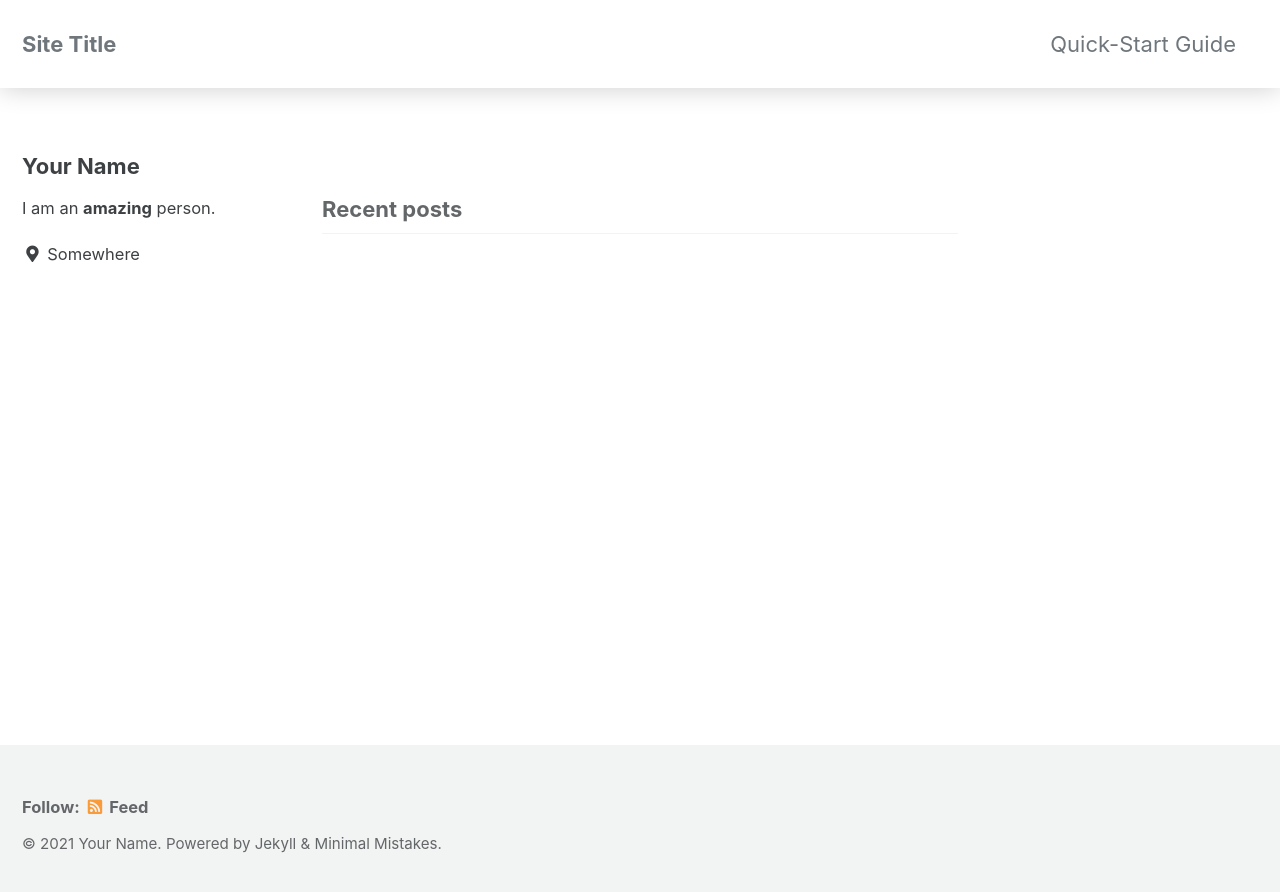
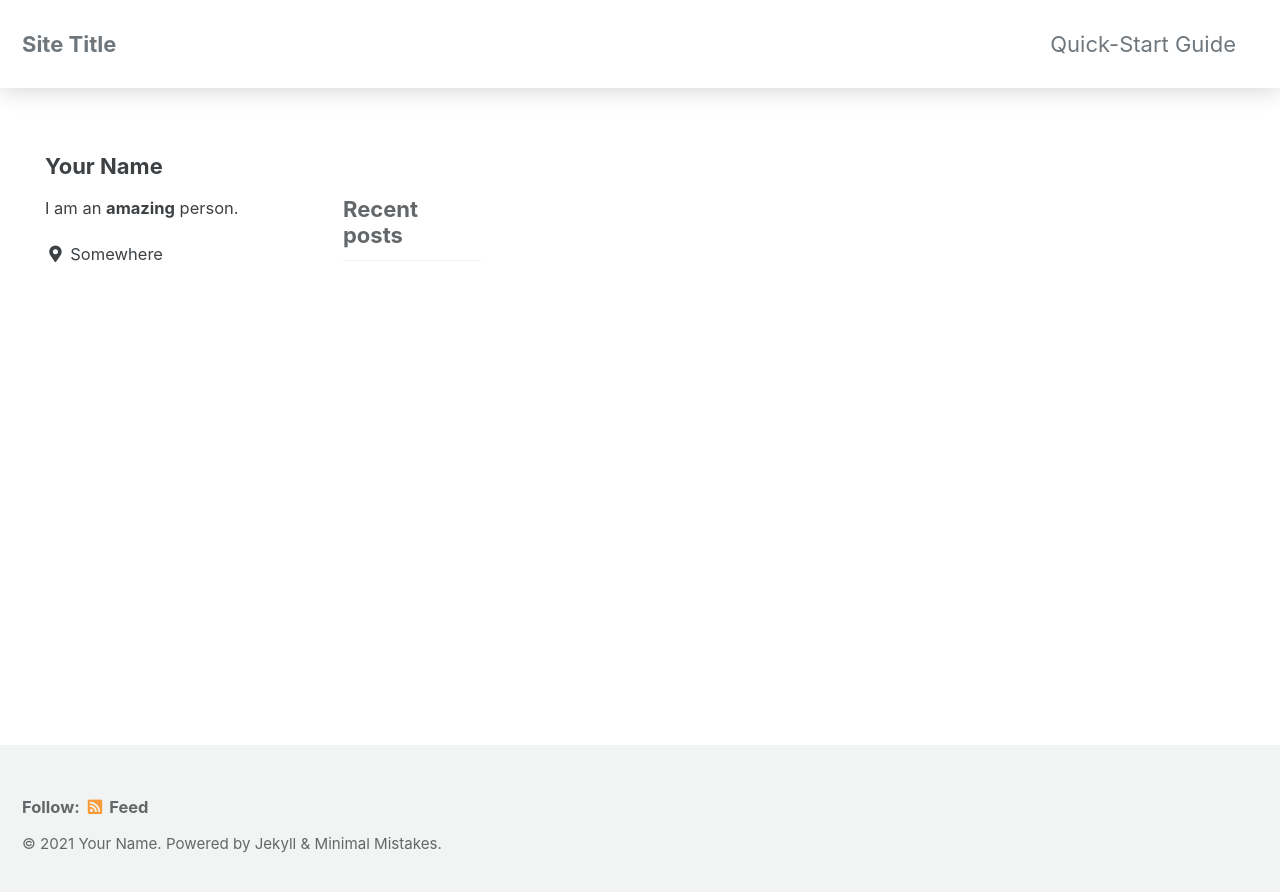
Before and after one commit to BOBDevStudio/Minimal-Mistakes-Fork-Theme, a Jekyll site: the page built from index.html, in a window 1280 px wide. Shown: the top 892 px of the page. Built offline with Jekyll 4.4.1, drawn with Linux system fonts in a browser that asks for light colours; cached includes are drawn as plain includes; the list of posts is cut into pages by our own code.

Commit message:
Updated _bob-custom-edits.scss

```diff
--- a/_layouts/archive-taxonomy.html
+++ b/_layouts/archive-taxonomy.html
@@ -15,7 +15,8 @@ author_profile: false
   {%- endunless -%}
 {%- endif -%}
 
-<div id="main" role="main">
+<div class="main-holder">
+  <main id="main" class="main" role="main">
     {%- include sidebar.html -%}
 
     <div class="archive">
@@ -26,4 +27,5 @@ author_profile: false
         {%- include archive-single.html -%}
       {%- endfor -%}
     </div>
+  </main>
 </div>
--- a/_layouts/archive.html
+++ b/_layouts/archive.html
@@ -14,7 +14,8 @@ layout: default
   {%- endunless -%}
 {%- endif -%}
 
-<div id="main" role="main">
+<div class="main-holder">
+  <main id="main" class="main" role="main">
     {%- include sidebar.html -%}
 
     <div class="archive">
@@ -25,4 +26,5 @@ layout: default
       {%- endunless -%}
       {{ content }}
     </div>
+  </main>
 </div>
--- a/_layouts/search.html
+++ b/_layouts/search.html
@@ -12,7 +12,8 @@ layout: default
   {%- endunless -%}
 {%- endif -%}
 
-<div id="main" role="main">
+<div class="main-holder">
+  <main id="main" class="main" role="main">
     {%- include sidebar.html -%}
 
     <div class="archive">
@@ -39,4 +40,5 @@ layout: default
           <div class="search-hits"></div>
       {%- endcase -%}
     </div>
+  </main>
 </div>
--- a/_layouts/single.html
+++ b/_layouts/single.html
@@ -14,7 +14,8 @@ layout: default
   {%- endunless -%}
 {%- endif -%}
 
-<div id="main" role="main">
+<div class="main-holder">
+  <main id="main" class="main" role="main">
     {%- include sidebar.html -%}
 
     <article class="page" itemscope itemtype="https://schema.org/CreativeWork">
@@ -97,4 +98,5 @@ layout: default
         </div>
       </div>
     {%- endif -%}
+  </main>
 </div>
--- a/_layouts/splash.html
+++ b/_layouts/splash.html
@@ -8,7 +8,8 @@ layout: default
   {%- include page__hero_video.html -%}
 {%- endif -%}
 
-<div id="main" role="main">
+<div class="main-holder">
+  <main id="main" class="main" role="main">
     <article class="splash" itemscope itemtype="https://schema.org/CreativeWork">
       {%- if page.title -%}<meta itemprop="headline" content="{{ page.title | markdownify | strip_html | strip_newlines | escape_once }}">{%- endif -%}
       {%- if page.excerpt -%}<meta itemprop="description" content="{{ page.excerpt | markdownify | strip_html | strip_newlines | escape_once }}">{%- endif -%}
@@ -20,4 +21,5 @@ layout: default
         {{ content }}
       </section>
     </article>
+  </main>
 </div>
--- a/_sass/minimal-mistakes/_bob-custom-edits.scss
+++ b/_sass/minimal-mistakes/_bob-custom-edits.scss
@@ -6,19 +6,28 @@
   border-bottom: initial;
 }
 
-.sidebar {
-  top: calc(2em + 66px);
-  transition: initial;
-  opacity: initial;
-}
+.initial-content {
+  .main-holder {
+    margin-top: 2.5em;
+    margin-left: auto;
+    margin-right: auto;
+    padding-left: 1em;
+    padding-right: 1em;
 
-.initial-content {
-  #main {
-    margin-top: 2.5em;
+    main {
+      height: auto;
+      width: auto;
+      margin: unset;
+      padding: unset;
+      display: inline-flex;
+      flex-direction: row;
+      flex-wrap: nowrap;
+      justify-content: center;
+      align-items: flex-start;
 
       &>* {
         margin-right: 20px;
-//      margin-left: 20px;
+        // margin-left: 20px;
       }
 
       &>*:first-child {
@@ -30,10 +39,14 @@
       }
 
       .sidebar {
+        flex-basis: calc(300px - 1em);
         position: initial;
         height: auto;
         max-height: unset;
         overflow-y: initial;
+        top: calc(2em + 66px);
+        transition: initial;
+        opacity: initial;
 
         &>* {
           margin-top: 0;
@@ -156,6 +169,7 @@
 
             table {
               margin-top: 1em;
+            }
           }
         }
       }
```
Lines whose indentation alone changed are shown as unchanged.
